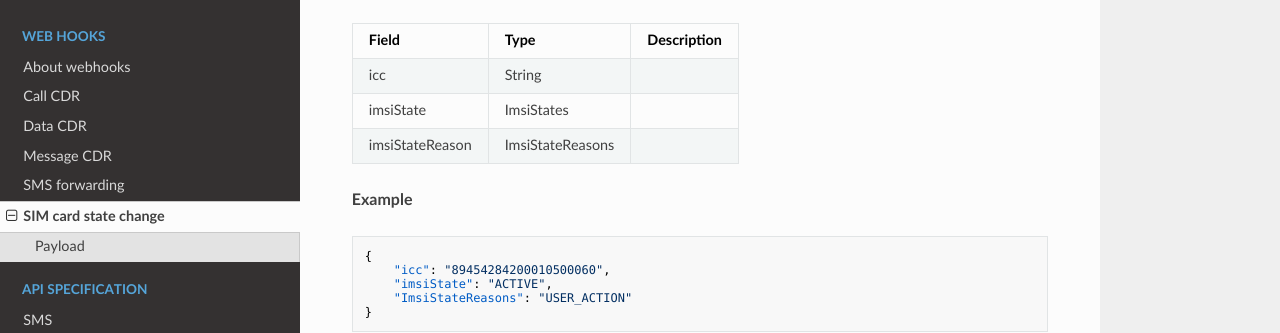
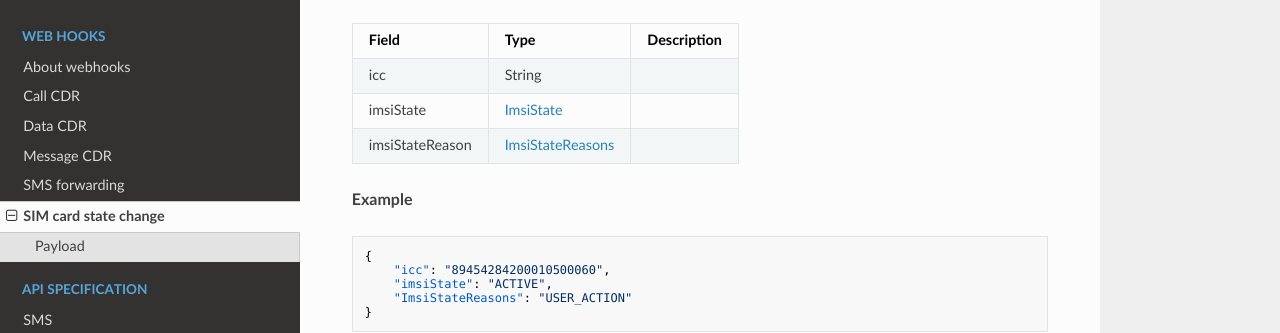
Before and after one commit to Wavelyio/wavely-docs, an MkDocs documentation site: the page built from docs/webhooks/sim-card-state-change.md, in a window 1280 px wide. Shown: the part 289-622 px from the top of the page. Built offline with MkDocs 1.6.1, drawn with Linux system fonts in a browser that asks for light colours; nearby versions of some CDN libraries; old or Windows-style settings are respelled for this version of MkDocs.

Commit message:
Add missing links to types

```diff
--- a/docs/webhooks/sim-card-state-change.md
+++ b/docs/webhooks/sim-card-state-change.md
@@ -9,8 +9,8 @@ For example, the SIM card was activated by a user.
 Field        | Type          | Description
 ------------ | ------------- | ------------
 icc | String |
-imsiState | ImsiStates |
-imsiStateReason | ImsiStateReasons |
+imsiState | [ImsiState](/general-information/data-types/#imsistates) |
+imsiStateReason | [ImsiStateReasons](/general-information/data-types/#imsistatereasons) |
 
 **Example**
 
```
